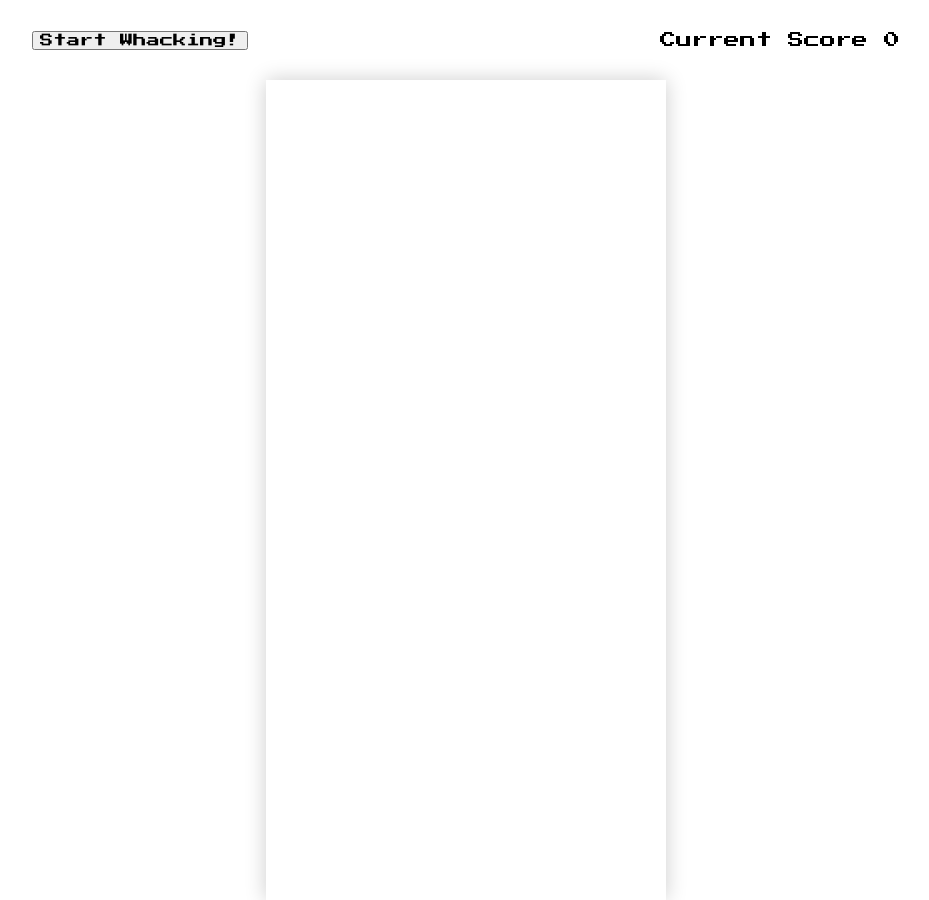
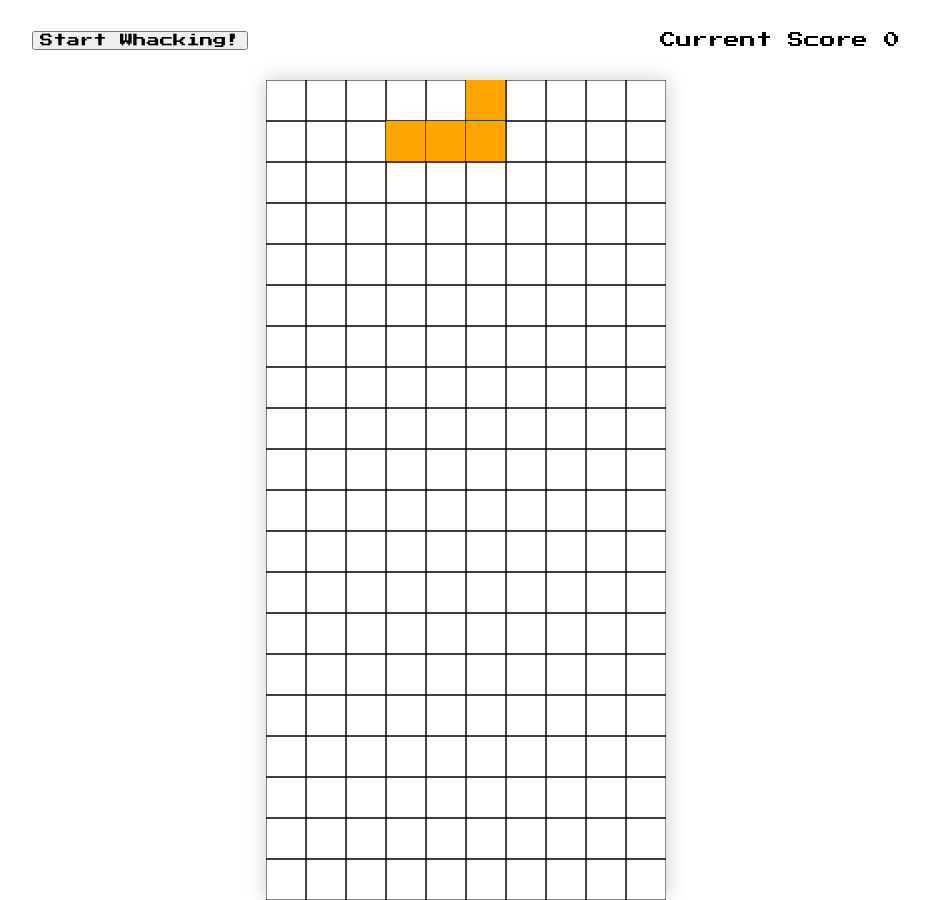
Before and after one commit to scarlosteixeira/Tetris-game, a plain HTML site: page index.html in a window 1280 px wide. Shown: the whole page, without its empty margins (174-1103 px from the left). Drawn offline with Linux system fonts and the light colour scheme.

Commit message:
draw functions added, main animation loop added

```diff
--- a/index.html
+++ b/index.html
@@ -20,7 +20,7 @@
       <p>Current Score <span id="score-display">0</span></p>
     </div>
     <div class="grid-wrapper">
-      <canvas id="main-game" width="400" height="820"></canvas>
+      <canvas id="main-game" width="410" height="820"></canvas>
       <!-- <div class="grid"></div> -->
     </div>
   </body>
--- a/script/app.js
+++ b/script/app.js
@@ -2,15 +2,17 @@
 const canvas = document.querySelector('#main-game')
 const ctx = canvas.getContext('2d')
 
-const pixelSize = 32 // this is the width and height in px for draw each tetromino single square.
+const cellSize = 41 // this is the width and height in px for draw each tetromino single square. screen size is 410x820 => width 410 / 10 col = 41 and height 820 / 20 rows = 41 => 41 row size x 41 col size
+const playableArray = [] // 2d array to track pieces position
+const nextPieces = [] // array with random pieces ready to be used
+let inGamePiece = {}
 
-const playableArray = []
-const frameCount = null
-const count = 0
-const gameOver = false
-const nextPieces = []
+const fallSpeed = 1
+const lateralSpeed = 1
+
 const tetrominosArray = ['i', 'l', 'o', 's', 't'] // list all possible tetrominos options
-const tetrominos = { //tetrominos obj
+const tetrominos = {
+  //tetrominos obj
   i: {
     shape: [
       [0, 0, 0, 0],
@@ -53,6 +55,14 @@ const tetrominos = { //tetrominos obj
   }
 }
 
+for (let row = 0; row < 20; row++) {
+  playableArray[row] = []
+
+  for (let col = 0; col < 10; col++) {
+    playableArray[row][col] = 0
+  }
+}
+
 function randomPiece() {
   const randNum = Math.floor(Math.random() * tetrominosArray.length)
   const name = tetrominosArray[randNum]
@@ -62,18 +72,67 @@ function randomPiece() {
 function setPieces() {
   for (let i = 0; i < 5; i++) {
     nextPieces.push(randomPiece())
-    console.log(nextPieces);
+    // console.log(nextPieces);
+  }
+  return nextPieces
+}
+function getPieces() {
+  if (nextPieces.length <= 1) {
+    setPieces()
+  }
+  inGamePiece = nextPieces[0]
+  nextPieces.shift()
+  // console.log(inGamePiece);
+  // console.log(nextPieces);
+  return inGamePiece
+}
+
+function pieceProps() {
+  getPieces()
+
+  // positioning the piece on the first row and on the middle column
+  const row = 0 // always start on row 0 "top row"
+  const col =
+    playableArray[0].length / 2 - Math.ceil(inGamePiece.shape[0].length / 2) // get middle position of  the playable area, minus the offset of the middle piece lenght . this is for start to draw the piece on the middle of screen
+  // console.log(col);
+  return { row, col, shape: inGamePiece.shape, color: inGamePiece.color }
+}
+const piece = pieceProps()
+
+function drawPiece() {
+  // iterate through the piece.shape 2d array row by row
+  for (let row = 0; row < piece.shape[0].length; row++) {
+    for (let col = 0; col < piece.shape[0].length; col++) {
+      if (piece.shape[row][col]) {
+        // if the array element is 1(true) draw a rectangle as cellSize value
+        console.log(piece.shape[row][col])
+        ctx.fillStyle = piece.color // get piece.color property and fill the rectangle
+        ctx.fillRect(
+          (piece.col + col) * cellSize,
+          (piece.row + row) * cellSize,
+          cellSize - 1,
+          cellSize - 1
+        )
+      }
+    }
   }
 }
-function getPieces(){
 
+function drawField() {
+  // draw the playfield
+  for (let row = 0; row < 20; row++) {
+    for (let col = 0; col < 10; col++) {
+      ctx.strokeRect(col * cellSize, row * cellSize, cellSize, cellSize)
+    }
+  }
 }
 
-// populate the empty state
-for (let row = 0; row < 20; row++) {
-  playableArray[row] = []
+function update() {
+  ctx.clearRect(0, 0, canvas.width, canvas.height)
+  // placePiece()
+  drawField()
+  drawPiece()
+  requestAnimationFrame(update)
+}
 
-  for (let col = 0; col < 10; col++) {
-    playableArray[row][col] = 0
-  }
-}
+update()
```
